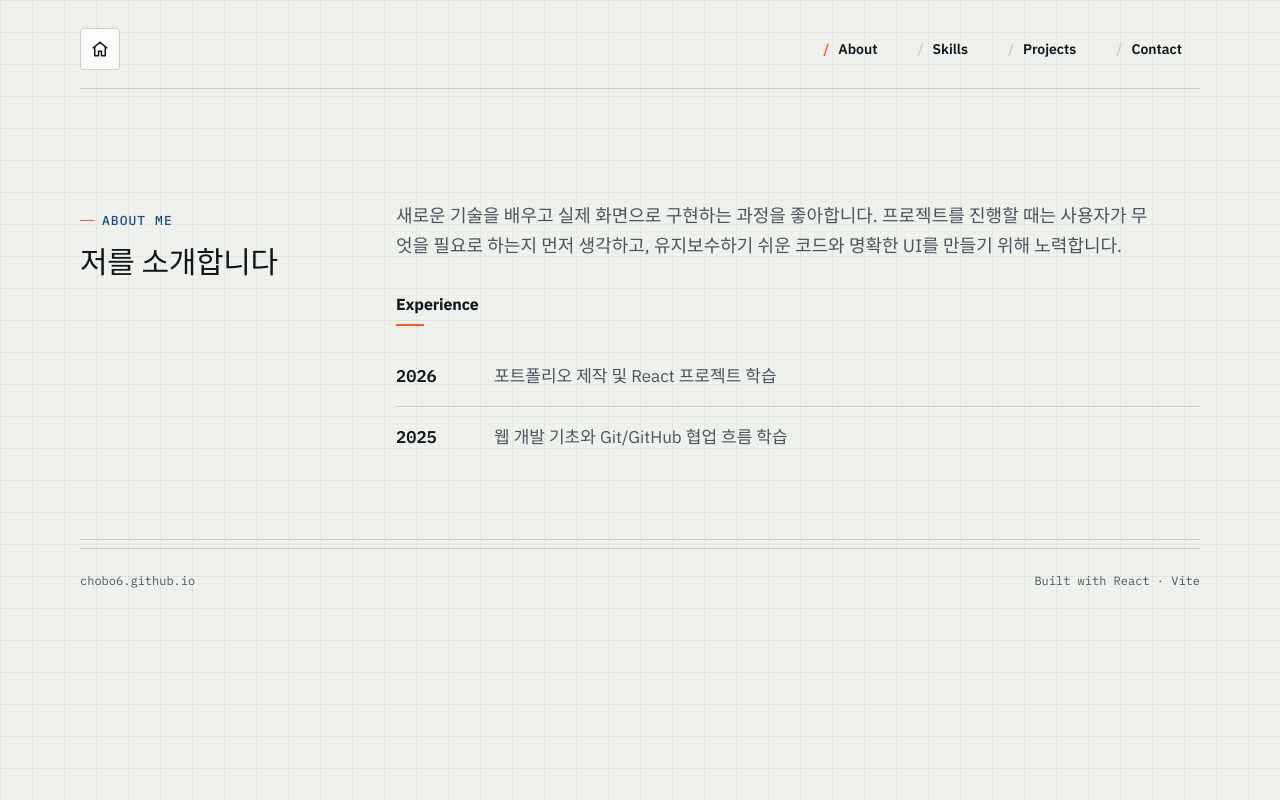
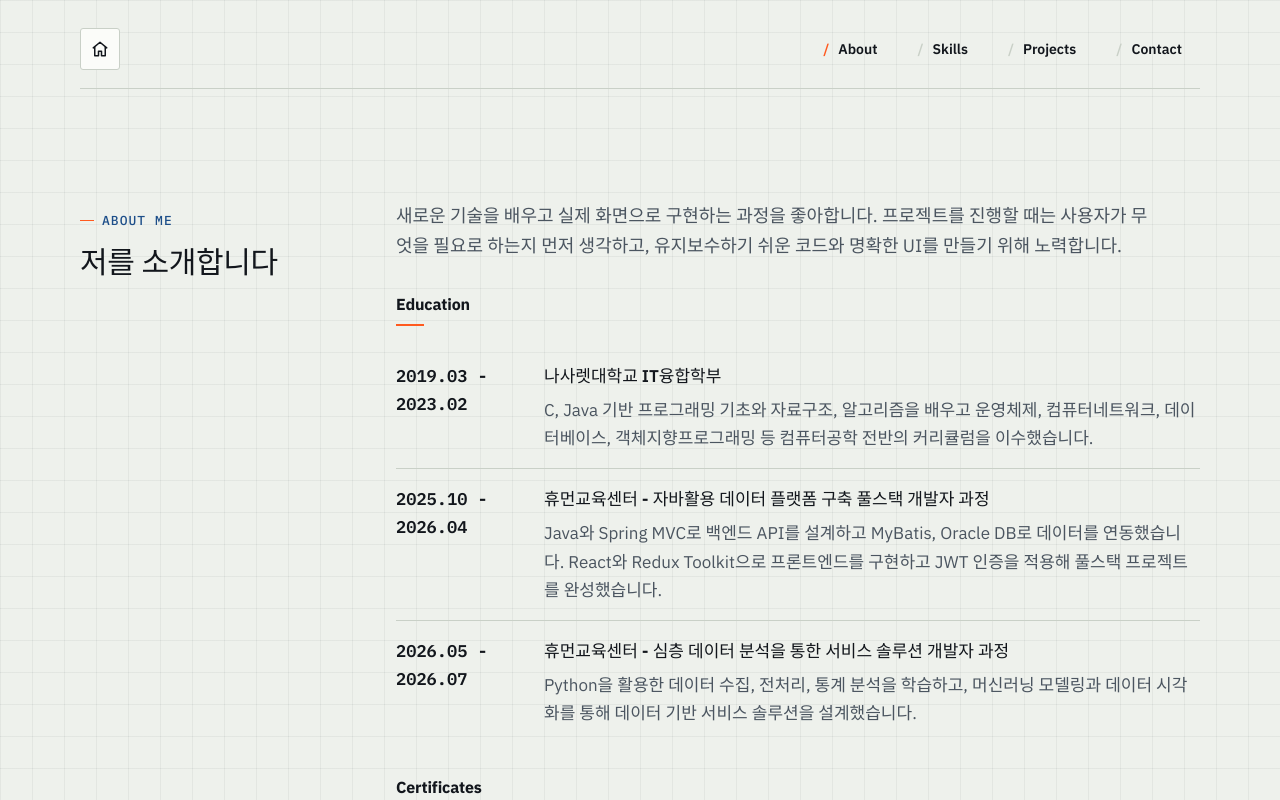
Before and after one commit to chobo6/chobo6.github.io, a React (Vite) app: page / in a window 1280 px wide. Both pictures are taken after a click on the button "About". Shown: the top 800 px of the page. Built offline with nearby package versions, Linux system fonts and the light colour scheme.

Commit message:
About 섹션을 Education/Certificates 구조로 개편
Experience 타임라인 대신 학력과 자격증을 각각 보여주도록 데이터와 컴포넌트를 나눴습니다.

```diff
--- a/src/components/About.jsx
+++ b/src/components/About.jsx
@@ -1,4 +1,4 @@
-import { experiences } from '../data/portfolio'
+import { certificates, education } from '../data/portfolio'
 import SectionHeading from './SectionHeading'
 
 function About() {
@@ -12,12 +12,26 @@ function About() {
           코드와 명확한 UI를 만들기 위해 노력합니다.
         </p>
         <div className="about-experience">
-          <h3>Experience</h3>
+          <h3>Education</h3>
           <ol className="timeline">
-            {experiences.map((experience) => (
-              <li key={experience.year}>
-                <span>{experience.year}</span>
-                <p>{experience.description}</p>
+            {education.map((item) => (
+              <li key={item.period}>
+                <span>{item.period}</span>
+                <div>
+                  <p className="timeline-title">{item.school}</p>
+                  <p>{item.description}</p>
+                </div>
+              </li>
+            ))}
+          </ol>
+        </div>
+        <div className="about-experience">
+          <h3>Certificates</h3>
+          <ol className="timeline">
+            {certificates.map((certificate) => (
+              <li key={certificate.name}>
+                <span>{certificate.date}</span>
+                <p>{certificate.name}</p>
               </li>
             ))}
           </ol>
--- a/src/data/portfolio.js
+++ b/src/data/portfolio.js
@@ -91,7 +91,19 @@ export const projects = [
     title: 'Songpyeon',
     summary:
       '마피아42의 인기 미니게임을 Colyseus로 이식한 실시간 멀티플레이어 웹 게임입니다.',
-    stack: ['React', 'TypeScript', 'Colyseus', 'WebSocket', 'Docker', 'AWS EC2'],
+    stack: [
+      'React',
+      'TypeScript',
+      'Colyseus',
+      'Express',
+      'WebSocket',
+      'SQLite',
+      'Google OAuth',
+      'JWT',
+      'Vitest',
+      'Docker',
+      'AWS EC2',
+    ],
     links: [{ label: 'GitHub', href: 'https://github.com/chobo6/songpyeon' }],
   },
   {
@@ -110,13 +122,34 @@ export const projects = [
   },
 ]
 
-export const experiences = [
+export const education = [
   {
-    year: '2026',
-    description: '포트폴리오 제작 및 React 프로젝트 학습',
+    period: '2019.03 - 2023.02',
+    school: '나사렛대학교 IT융합학부',
+    description:
+      'C, Java 기반 프로그래밍 기초와 자료구조, 알고리즘을 배우고 운영체제, 컴퓨터네트워크, 데이터베이스, 객체지향프로그래밍 등 컴퓨터공학 전반의 커리큘럼을 이수했습니다.',
   },
   {
-    year: '2025',
-    description: '웹 개발 기초와 Git/GitHub 협업 흐름 학습',
+    period: '2025.10 - 2026.04',
+    school: '휴먼교육센터 - 자바활용 데이터 플랫폼 구축 풀스택 개발자 과정',
+    description:
+      'Java와 Spring MVC로 백엔드 API를 설계하고 MyBatis, Oracle DB로 데이터를 연동했습니다. React와 Redux Toolkit으로 프론트엔드를 구현하고 JWT 인증을 적용해 풀스택 프로젝트를 완성했습니다.',
+  },
+  {
+    period: '2026.05 - 2026.07',
+    school: '휴먼교육센터 - 심층 데이터 분석을 통한 서비스 솔루션 개발자 과정',
+    description:
+      'Python을 활용한 데이터 수집, 전처리, 통계 분석을 학습하고, 머신러닝 모델링과 데이터 시각화를 통해 데이터 기반 서비스 솔루션을 설계했습니다.',
   },
 ]
+
+export const certificates = [
+  {
+    name: '정보처리기사',
+    date: '2022.11',
+  },
+  {
+    name: 'SQLD',
+    date: '2026.03',
+  },
+]
--- a/src/styles/experience.css
+++ b/src/styles/experience.css
@@ -8,7 +8,7 @@
 
 .timeline li {
   display: grid;
-  grid-template-columns: 80px minmax(0, 1fr);
+  grid-template-columns: 130px minmax(0, 1fr);
   gap: 18px;
   padding: 16px 0;
   border-bottom: 1px solid var(--line);
@@ -21,6 +21,16 @@
 .timeline span {
   color: var(--ink);
   font-family: var(--mono);
+  font-weight: 600;
+}
+
+.timeline li > div {
+  display: grid;
+  gap: 6px;
+}
+
+.timeline-title {
+  color: var(--ink);
   font-weight: 600;
 }
 
```
Also changed, not shown: src/components/Experience.jsx (deleted, +0 -20 lines).
